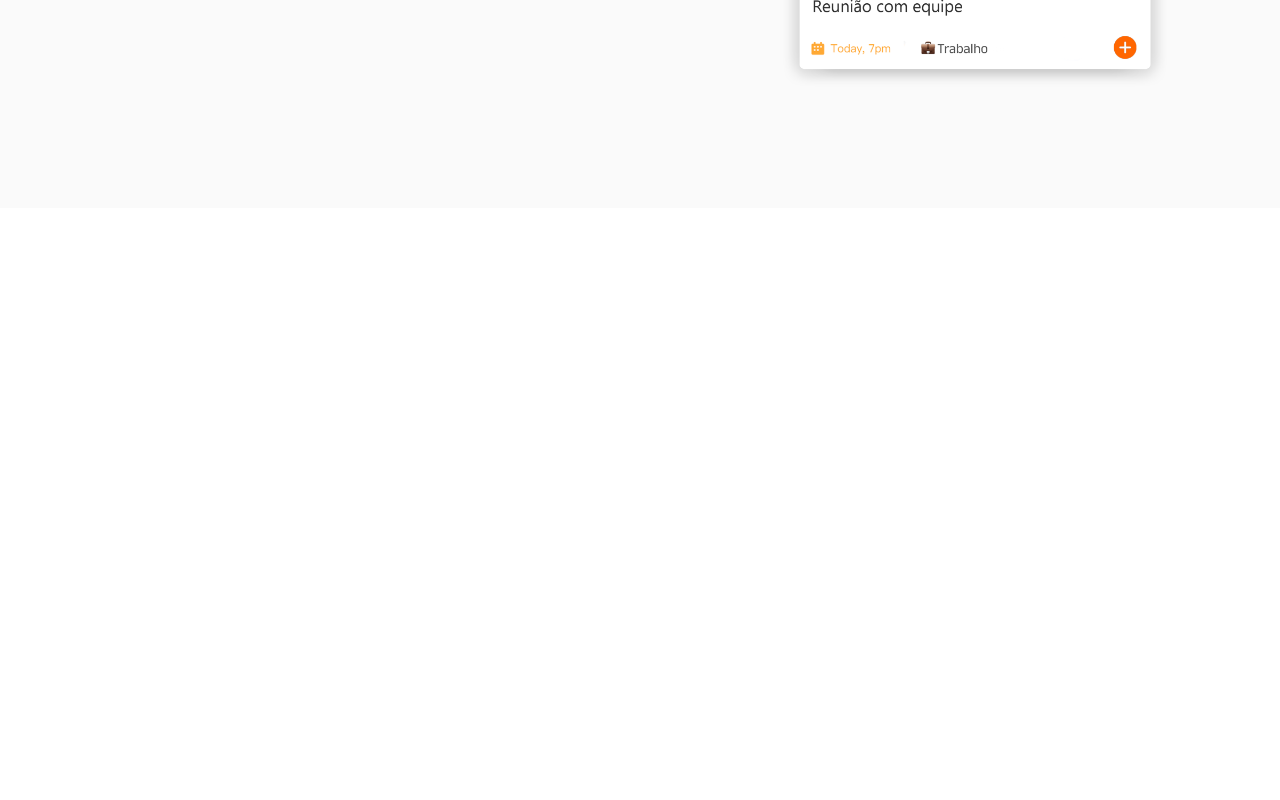
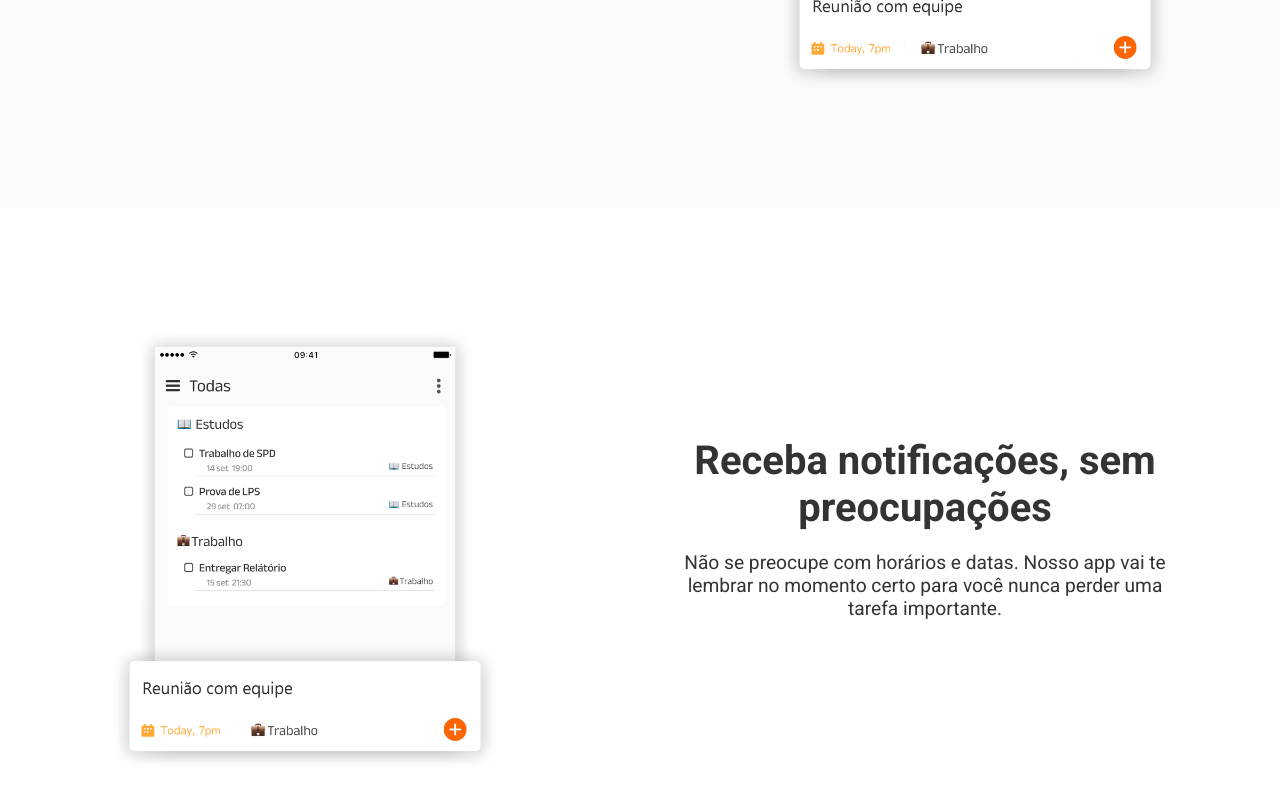
Before and after one commit to GabrielWhite96/TaskLy, a React (Vite) app: page / in a window 1280 px wide. Shown: the part 1243-2043 px from the top of the page. Before the commit the page ends 1451 px from the top, so only its background shows below. Built offline with nearby package versions, Linux system fonts and the light colour scheme; a web font is replaced by a local one.

Commit message:
add new NotificationSectionLP/> in LandingPage

```diff
--- a/src/components/NotificationSectionLP/index.jsx
+++ b/src/components/NotificationSectionLP/index.jsx
@@ -11,6 +11,10 @@ import notificationImage from "../../assets/task_example.png";
 function NotificationSectionLP() {
   return (
     <NotificationSectionContainer>
+      <NotificationImage
+        src={notificationImage}
+        alt="App showing notification feature"
+      />
       <NotificationTextContainer>
         <NotificationTitle>
           Receba notificações, sem preocupações
@@ -20,10 +24,6 @@ function NotificationSectionLP() {
           momento certo para você nunca perder uma tarefa importante.
         </NotificationSubtitle>
       </NotificationTextContainer>
-      <NotificationImage
-        src={notificationImage}
-        alt="App showing notification feature"
-      />
     </NotificationSectionContainer>
   );
 }
--- a/src/pages/LandingPage/index.jsx
+++ b/src/pages/LandingPage/index.jsx
@@ -4,6 +4,7 @@ import { useNavigate } from "react-router-dom";
 import Header from "../../components/Header";
 import SloganSection from '../../components/SloganSection';
 import TaskSectionLP from '../../components/TaskSectionLP';
+import NotificationSectionLP from '../../components/NotificationSectionLP';
 
 export default function LandingPage() {
   const navigate = useNavigate();
@@ -21,6 +22,7 @@ export default function LandingPage() {
       <Header/>
       <SloganSection/>
       <TaskSectionLP/>
+      <NotificationSectionLP/>
     </>
   );
 }
```
